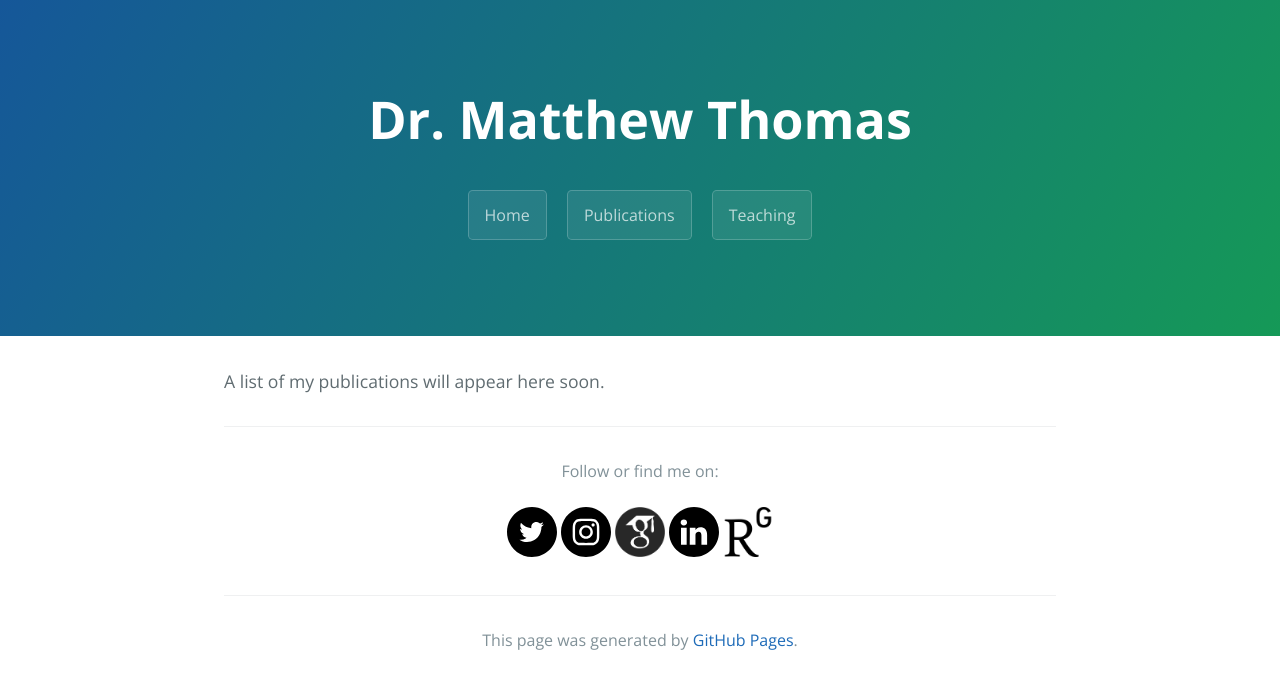
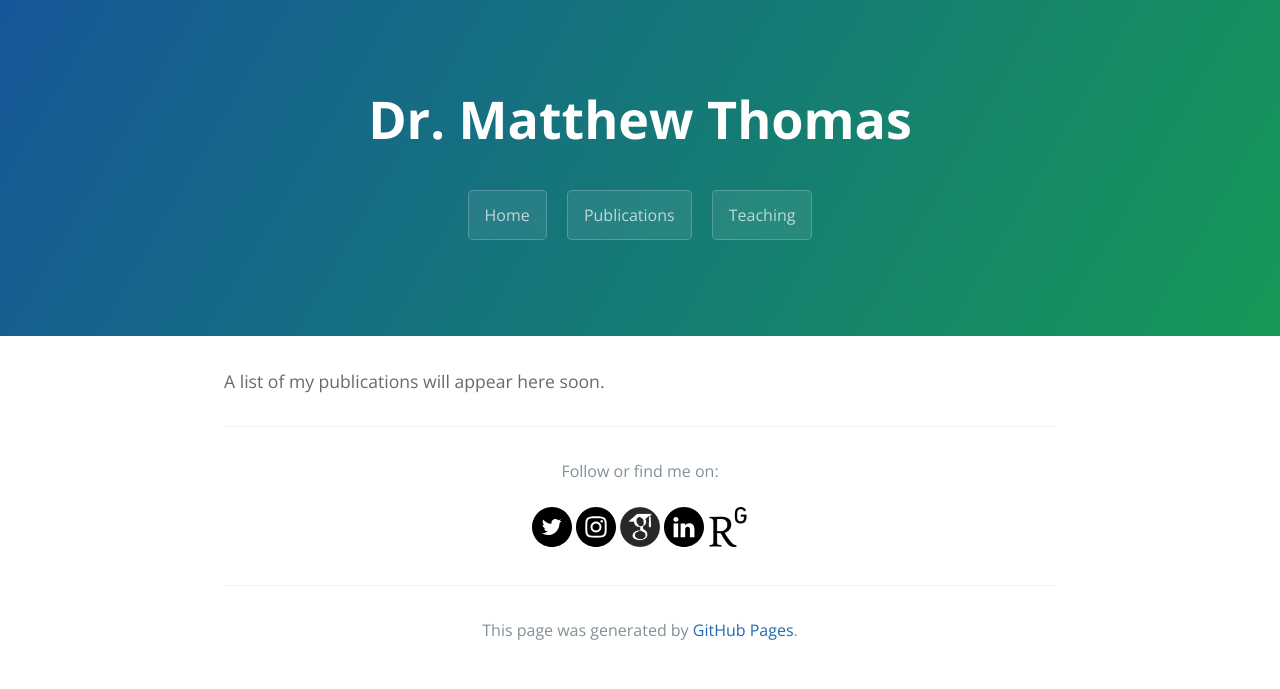
Before and after one commit to matthewllthomas/matthewllthomas.github.io, a Jekyll site: the page built from publications/index.md, in a window 1280 px wide. Shown: the top 689 px of the page. Built offline with Jekyll 4.4.1, drawn with Linux system fonts in a browser that asks for light colours; the repository's description, which GitHub fills in, is left out.

Commit message:
Update default.html

```diff
--- a/_layouts/default.html
+++ b/_layouts/default.html
@@ -39,11 +39,11 @@
 	<center>
           <span class="site-footer-credits">Follow or find me on:</span>
 		  <br><br>
-        <span class="site-footer-credits"><img src="/docs/images/Twitter_black.svg" alt="Twitter" width="50"></span>
-        <span class="site-footer-credits"><img src="/docs/images/Instagram_black.svg" alt="Instagram" width="50"></span>
-        <span class="site-footer-credits"><img src="/docs/images/GoogleScholar_black.png" alt="Google Scholar" width="50"></span>
-        <span class="site-footer-credits"><img src="/docs/images/LinkedIN_black.svg" alt="LinkedIn" width="50"></span>
-        <span class="site-footer-credits"><img src="/docs/images/ResearchGate_black.png" alt="ResearchGate" width="50"></span>
+        <span class="site-footer-credits"><img src="/docs/images/Twitter_black.svg" alt="Twitter" width="40"></span>
+        <span class="site-footer-credits"><img src="/docs/images/Instagram_black.svg" alt="Instagram" width="40"></span>
+        <span class="site-footer-credits"><img src="/docs/images/GoogleScholar_black.png" alt="Google Scholar" width="40"></span>
+        <span class="site-footer-credits"><img src="/docs/images/LinkedIN_black.svg" alt="LinkedIn" width="40"></span>
+        <span class="site-footer-credits"><img src="/docs/images/ResearchGate_black.png" alt="ResearchGate" width="40"></span>
 	</center>
       </footer>
         <footer class="site-footer">
```
